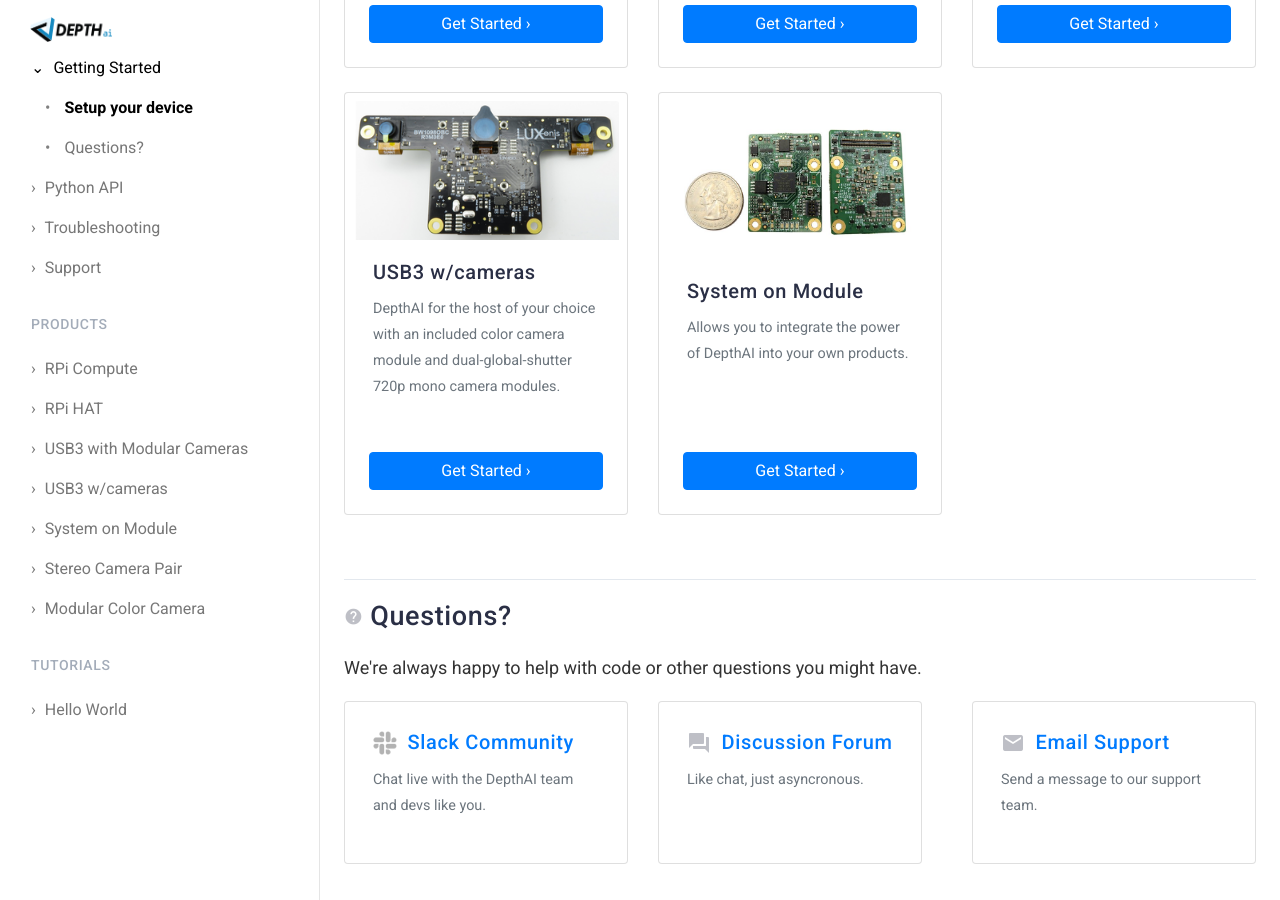
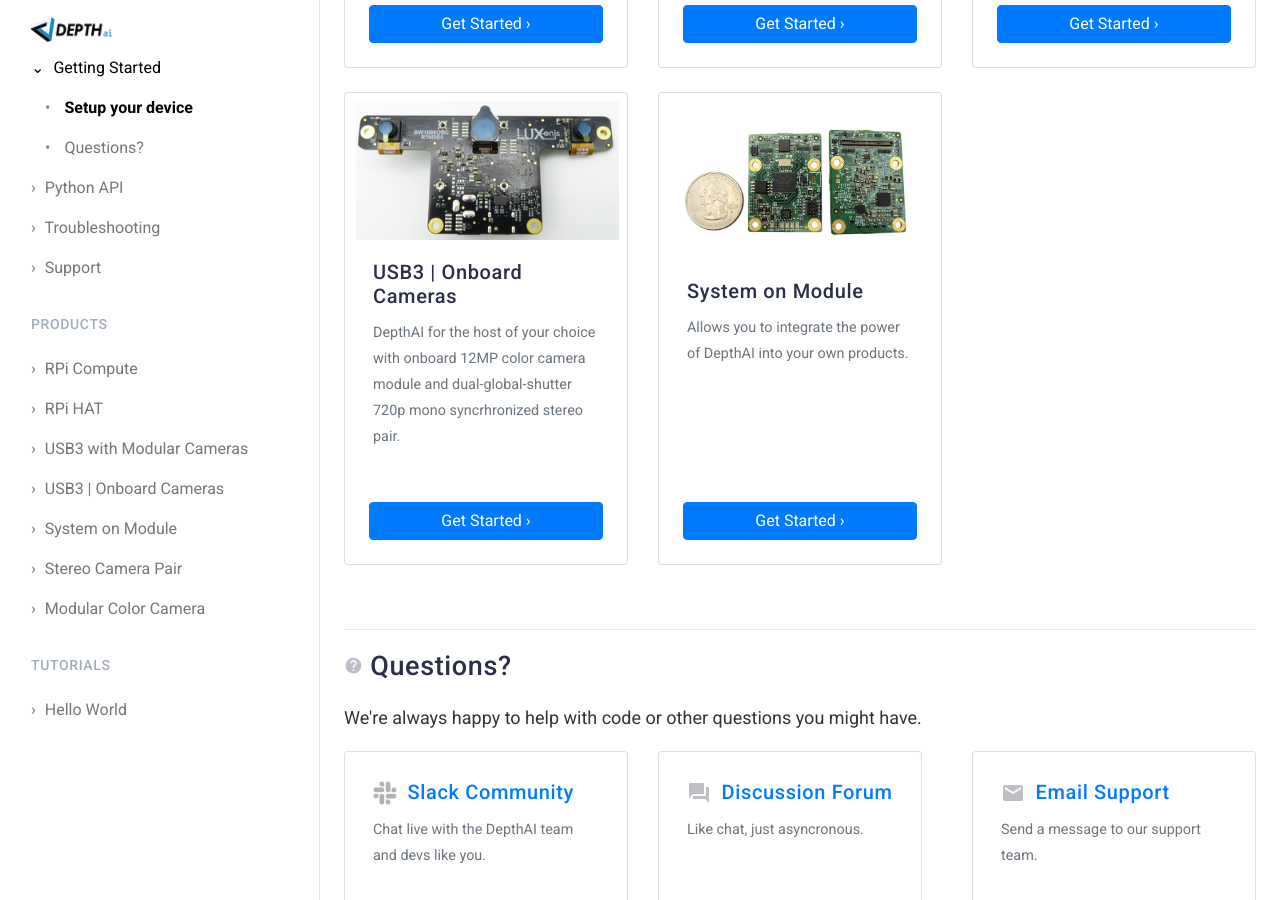
Before and after one commit to luxonis/depthai-docs-website, a Jekyll site: the page built from index.html, in a window 1280 px wide and 900 px high, scrolled down 862 px. Built offline with Jekyll 4.4.1, drawn with Linux system fonts in a browser that asks for light colours; nearby versions of some CDN libraries.

Commit message:
Small modifications to copy to sync with USB3 FFC

```diff
--- a/_products/bw1098obc.md
+++ b/_products/bw1098obc.md
@@ -1,9 +1,9 @@
 ---
 layout: default
 title: DepthAI USB3 with integrated cameras
-toc_title: USB3 w/cameras
+toc_title: USB3 | Onboard Cameras
 screenshot: /images/products/depthai-edition-usb3-cameras.png
-description: DepthAI for the host of your choice with an included color camera module and dual-global-shutter 720p mono camera modules.
+description: DepthAI for the host of your choice with onboard 12MP color camera module and dual-global-shutter 720p mono syncrhronized stereo pair.
 order: 2
 show_on_home: true
 ---
```
